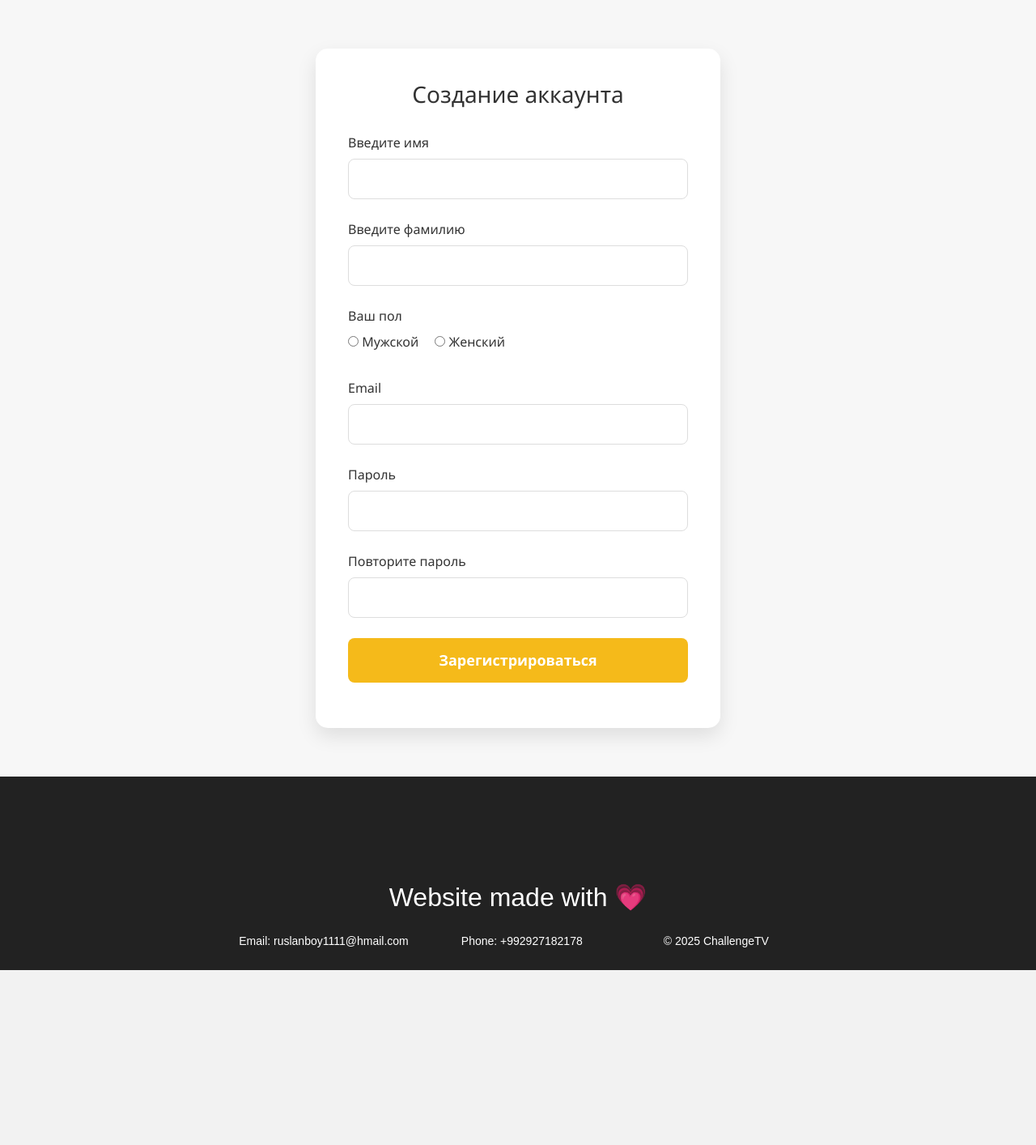
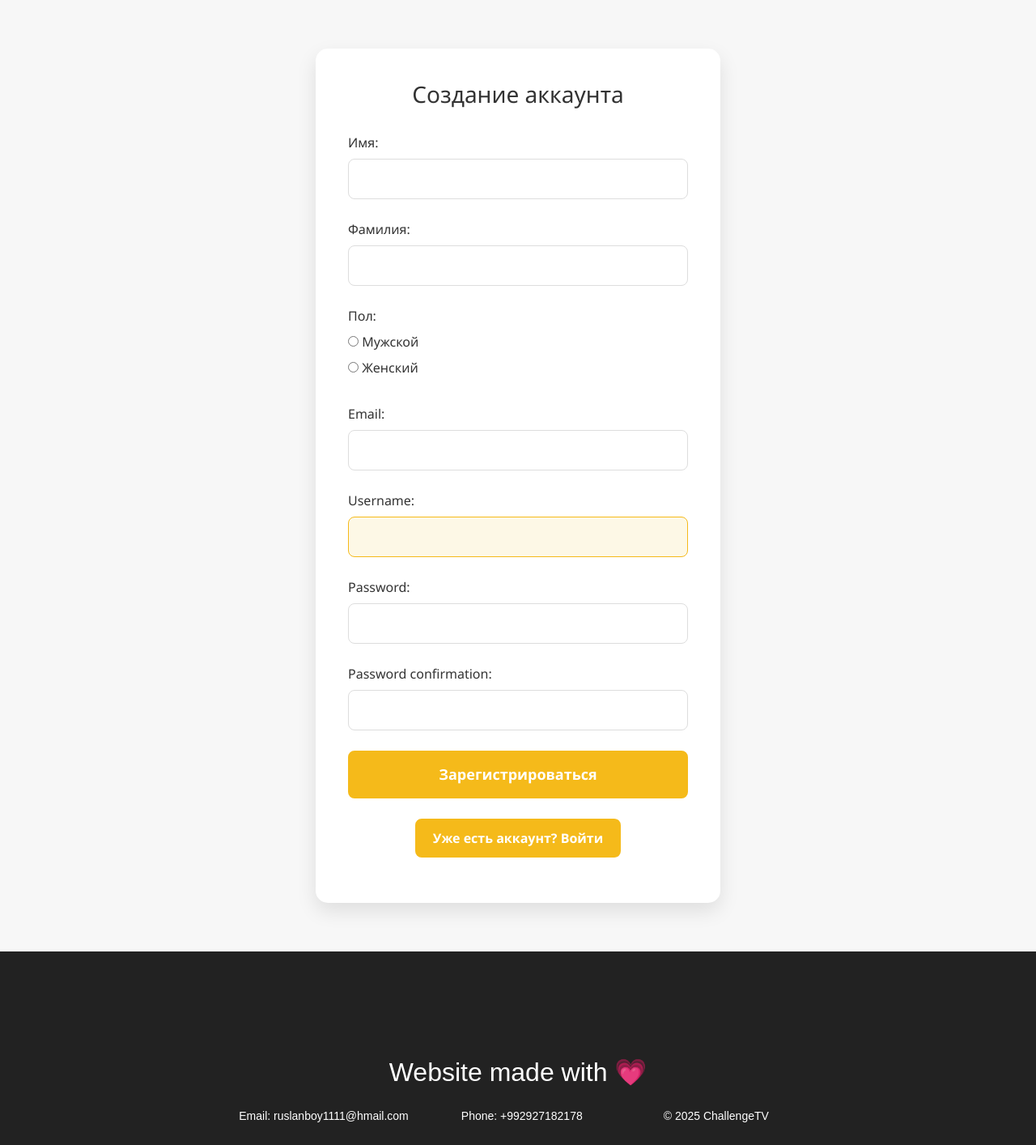
Before and after one commit to istamqulovr/ChallengeTV, a Django app: page /users/registration/ in a window 1280 px wide. Shown: the part 63-1477 px from the top of the page at 81% size. Before the commit the page ends 1261 px from the top, so only its background shows below. Run offline with Django 5.2, Linux system fonts and the light colour scheme.

Commit message:
Обновление проекта :улучшен профиль пользователей и регистрация пользователей,обновлено вход пользователей в сайт и сохранение данных в базу данных

```diff
--- a/base/settings.py
+++ b/base/settings.py
@@ -30,6 +30,7 @@ DEBUG = True
 
 ALLOWED_HOSTS = []
 
+AUTH_PASSWORD_VALIDATORS = []
 
 LOGIN_URL = '/users/login/'
 LOGIN_REDIRECT_URL = '/'
--- a/templates/challenge/index.html
+++ b/templates/challenge/index.html
@@ -60,7 +60,7 @@
     }
 
     .td:hover {
-        text-decoration: underline;
+        text-decoration: none;
     }
 
 
--- a/templates/users/login.html
+++ b/templates/users/login.html
@@ -101,7 +101,7 @@
 
   <p style="text-align: center; margin-top: 15px;">
     Нет аккаунта?
-    <a href="">Зарегистрируйтесь</a>
+    <a href="/users/registration">Зарегистрируйтесь</a>
   </p>
 </div>
 
--- a/templates/users/registration.html
+++ b/templates/users/registration.html
@@ -70,11 +70,12 @@
   }
 
   .submit_btn {
+    margin-bottom:10px;
     width: 100%;
     padding: 14px;
     background: var(--main-color);
     color: white;
-    border: none;
+    border: 2px solid var(--main-color);
     font-size: 18px;
     font-weight: bold;
     border-radius: 8px;
@@ -83,49 +84,94 @@
   }
 
   .submit_btn:hover {
-    background: #e0a80e;
+     background-color: white;
+     color: black;
+     border: 2px solid var(--main-color);
+  }
+  .login-link {
+    display: inline-block;
+    padding: 10px 20px;
+    background-color: var(--main-color);
+    color: white;
+    font-weight: bold;
+    text-decoration: none;
+    border: 2px solid var(--main-color);
+    border-radius: 8px;
+    transition: all 0.3s ease;
   }
 
+  .login-link:hover {
+    background-color: white;
+    color: black;
+    text-decoration: none;
+  }
 </style>
 
 <div class="form_wrapper">
   <h2>Создание аккаунта</h2>
-  <form method="post">
+  <form method="post" novalidate>
     {% csrf_token %}
+
     <div class="form_group">
-      <label for="first_name">Введите имя</label>
-      <input type="text" id="first_name" name="first_name" required>
+      {{ form.first_name.label_tag }}
+      {{ form.first_name }}
+      {% if form.first_name.errors %}
+        <div class="error">{{ form.first_name.errors }}</div>
+      {% endif %}
     </div>
 
     <div class="form_group">
-      <label for="last_name">Введите фамилию</label>
-      <input type="text" id="last_name" name="last_name" required>
+      {{ form.last_name.label_tag }}
+      {{ form.last_name }}
+      {% if form.last_name.errors %}
+        <div class="error">{{ form.last_name.errors }}</div>
+      {% endif %}
     </div>
 
     <div class="form_group">
-      <label>Ваш пол</label>
+      {{ form.gender.label_tag }}
       <div class="gender-options">
-        <label><input type="radio" name="gender" value="male" required> Мужской</label>
-        <label><input type="radio" name="gender" value="female"> Женский</label>
+        {{ form.gender }}
       </div>
+      {% if form.gender.errors %}
+        <div class="error">{{ form.gender.errors }}</div>
+      {% endif %}
     </div>
 
     <div class="form_group">
-      <label for="email">Email</label>
-      <input type="email" id="email" name="email" required>
+      {{ form.email.label_tag }}
+      {{ form.email }}
+      {% if form.email.errors %}
+        <div class="error">{{ form.email.errors }}</div>
+      {% endif %}
     </div>
 
     <div class="form_group">
-      <label for="password1">Пароль</label>
-      <input type="password" id="password1" name="password1" required>
+      {{ form.username.label_tag }}
+      {{ form.username }}
+      {% if form.username.errors %}
+        <div class="error">{{ form.username.errors }}</div>
+      {% endif %}
     </div>
 
     <div class="form_group">
-      <label for="password2">Повторите пароль</label>
-      <input type="password" id="password2" name="password2" required>
+      {{ form.password1.label_tag }}
+      {{ form.password1 }}
+      {% if form.password1.errors %}
+        <div class="error">{{ form.password1.errors }}</div>
+      {% endif %}
+    </div>
+
+    <div class="form_group">
+      {{ form.password2.label_tag }}
+      {{ form.password2 }}
     </div>
 
     <button type="submit" class="submit_btn">Зарегистрироваться</button>
+
+    <div style="text-align: center; margin-top: 15px;">
+      <a href="{% url 'login' %}" class="login-link">Уже есть аккаунт? Войти</a>
+    </div>
   </form>
 </div>
 
--- a/users/forms.py
+++ b/users/forms.py
@@ -1,11 +1,15 @@
 from django import forms
 from django.contrib.auth.models import User
 from django.contrib.auth.forms import UserCreationForm
+
 
 class RegisterForm(UserCreationForm):
     email = forms.EmailField(required=True, label="Email")
     first_name = forms.CharField(required=True, label="Имя")
     last_name = forms.CharField(required=True, label="Фамилия")
+
+
+
     gender = forms.ChoiceField(
         choices=[('male', 'Мужской'), ('female', 'Женский')],
         widget=forms.RadioSelect,
@@ -14,4 +18,10 @@ class RegisterForm(UserCreationForm):
 
     class Meta:
         model = User
-        fields = ['username', 'first_name', 'last_name', 'email', 'gender', 'password1', 'password2']
+        fields = ['username', 'first_name', 'last_name', 'email', 'password1', 'password2']
+
+    def clean_gender(self):
+        gender = self.cleaned_data.get('gender')
+        if gender not in ['male', 'female']:
+            raise forms.ValidationError("Выберите корректный пол.")
+        return gender
--- a/users/models.py
+++ b/users/models.py
@@ -1,5 +1,6 @@
 from django.db import models
 from django.contrib.auth.models import User
+from .forms import RegisterForm
 
 class UserProfile(models.Model):
     GENDER_CHOICES = [
--- a/users/views.py
+++ b/users/views.py
@@ -6,30 +6,34 @@ from django.contrib import messages
 from django.contrib.auth import login as auth_login
 from django.contrib.auth.decorators import login_required
 from django.contrib.auth import logout
+from django.contrib.auth import login as auth_login
 
 
-from django.contrib.auth import login as auth_login
+
+
 
 def registration(request):
     if request.method == 'POST':
         form = RegisterForm(request.POST)
         if form.is_valid():
             user = form.save(commit=False)
-
             user.first_name = form.cleaned_data.get('first_name')
             user.last_name = form.cleaned_data.get('last_name')
             user.email = form.cleaned_data.get('email')
             user.save()
 
             gender = form.cleaned_data.get('gender')
-            UserProfile.objects.create(user=user, gender=gender)
+
+            if not hasattr(user, 'userprofile'):
+                UserProfile.objects.create(user=user, gender=gender)
 
             auth_login(request, user)
             return redirect('profile')
+        else:
+            print(form.errors)
     else:
         form = RegisterForm()
     return render(request, 'users/registration.html', {'form': form})
-
 
 
 def login(request):
```
Also changed, not shown: db.sqlite3.
